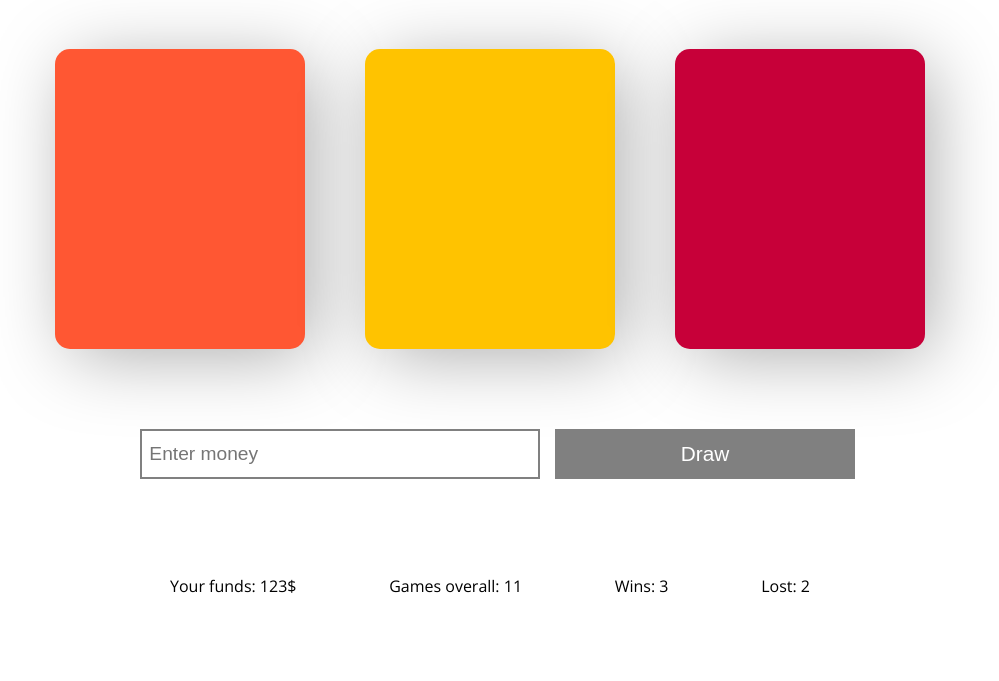
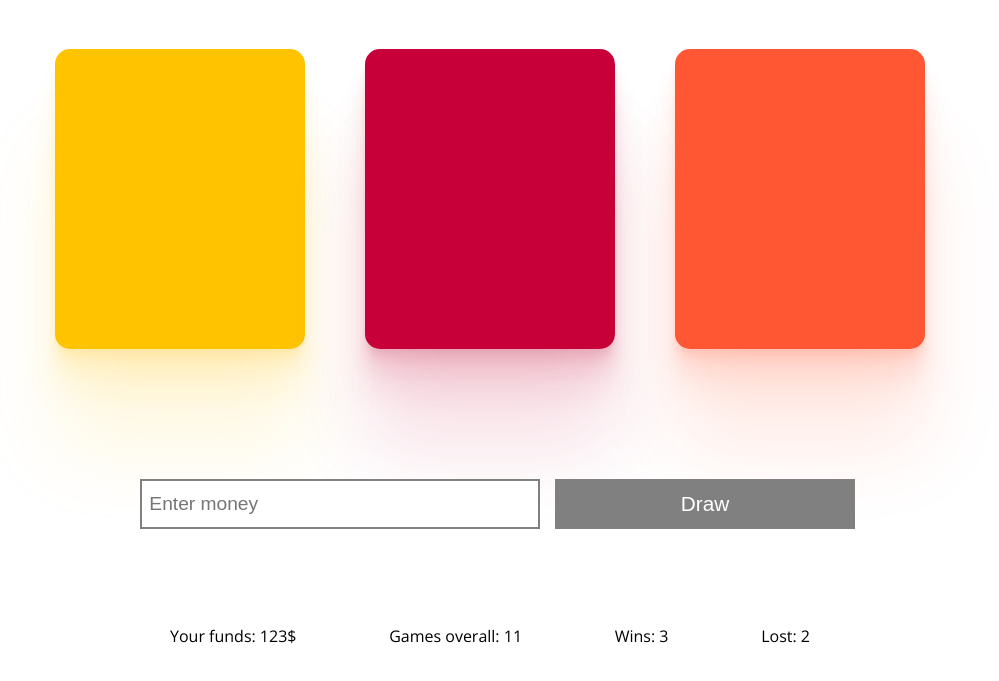
Before and after one commit to jakubnakielski/one-armed-bandit-game, a website with bundled scripts: page index.html in a window 1280 px wide. Both pictures are taken after a click on the button "Draw". Shown: the part 67-748 px from the top of the page, without its empty margins (150-1149 px from the left). Built offline with nearby package versions, Linux system fonts and the light colour scheme.

Commit message:
add cool box shadow to boxes, minor style features

```diff
--- a/src/js/UIAnimations.js
+++ b/src/js/UIAnimations.js
@@ -2,16 +2,17 @@ export class UIAnimations {
     constructor(colors) {
         this._colors = colors;
     }
-    changeColor(box, colorIndex) {
-        box.style.backgroundColor = this._colors[colorIndex];
+    changeColor(box, index) {
+        box.style.order = index;
     }
 
     animate(boxes) {
+
         boxes.forEach((box, index) => {
             setInterval(() => {
                 this.changeColor(box, index++);
                 if (index >= this._colors.length) index = 0;
-            }, 500);
+            }, 1000);
         });
 
     }
--- a/src/styles/style.scss
+++ b/src/styles/style.scss
@@ -1,4 +1,8 @@
 @import url("https://fonts.googleapis.com/css2?family=Open+Sans&display=swap");
+$first-box-color: #c70039;
+$second-box-color: #ff5733;
+$third-box-color: #ffc300;
+
 * {
   box-sizing: border-box;
 }
@@ -22,20 +26,32 @@ header > h1 {
     width: 250px;
     background: grey;
     margin: 30px;
-    box-shadow: 10px 10px 76px -5px rgba(0, 0, 0, 0.34);
-    transition: .2s;
+    transition: 0.2s;
     border-radius: 15px;
 
+    @mixin box-shadow($color) {
+      box-shadow: 0 2.8px 2.2px rgba($color, 0.034),
+        0 6.7px 5.3px rgba($color, 0.048), 0 12.5px 10px rgba($color, 0.06),
+        0 22.3px 17.9px rgba($color, 0.072), 0 41.8px 33.4px rgba($color, 0.086),
+        0 100px 80px rgba($color, 0.12);
+    }
+
     &--first {
-      background: #c70039;
+      order: 0;
+      background: $first-box-color;
+      @include box-shadow($first-box-color);
     }
 
     &--second {
-      background: #ff5733;
+      order: 1;
+      background: $second-box-color;
+      @include box-shadow($second-box-color);
     }
 
     &--third {
-      background: #ffc300;
+      order: 2;
+      background: $third-box-color;
+      @include box-shadow($third-box-color);
     }
   }
 }
@@ -45,7 +61,7 @@ header > h1 {
   display: flex;
   justify-content: center;
   flex-wrap: wrap;
-  margin: 50px 0 15px 0;
+  margin: 100px 0 15px 0;
 
   &__input {
     flex-grow: 1;
```
Also changed, not shown: dist/js/main.js, dist/styles/style.css.
